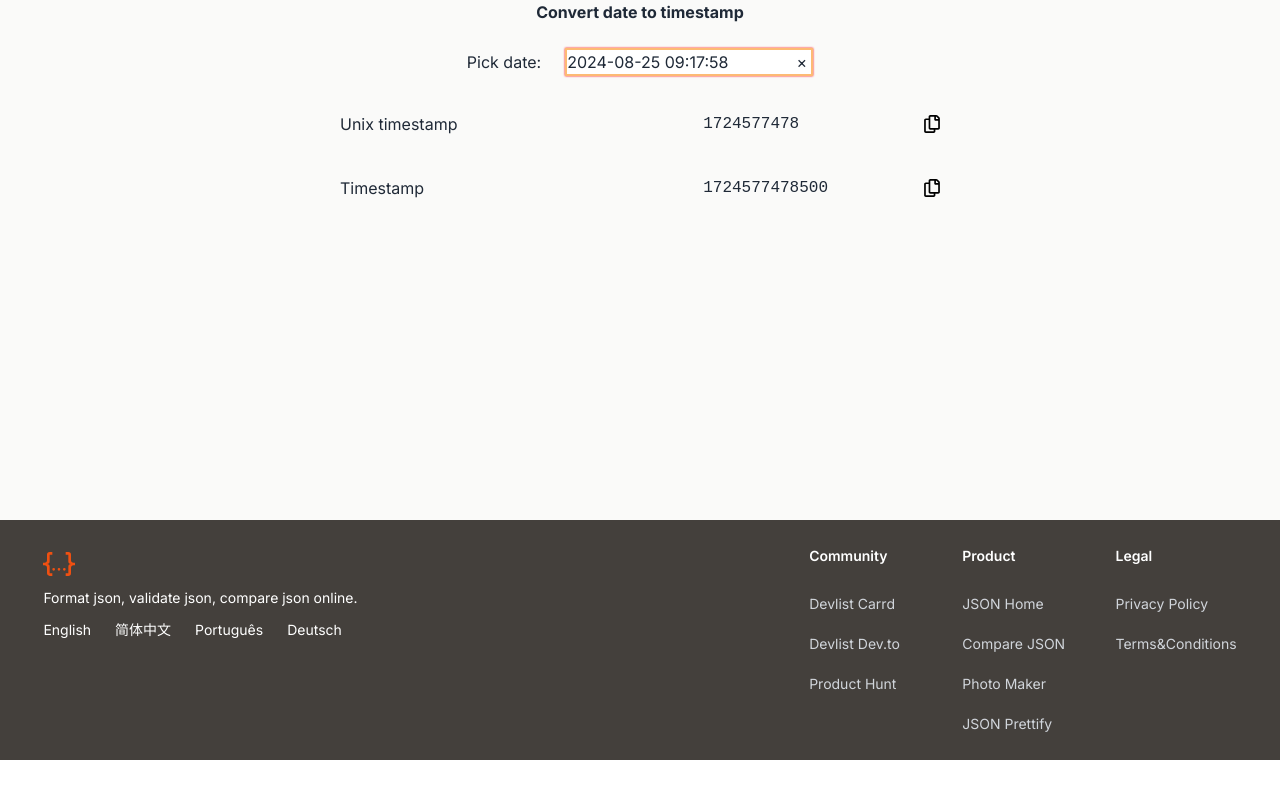
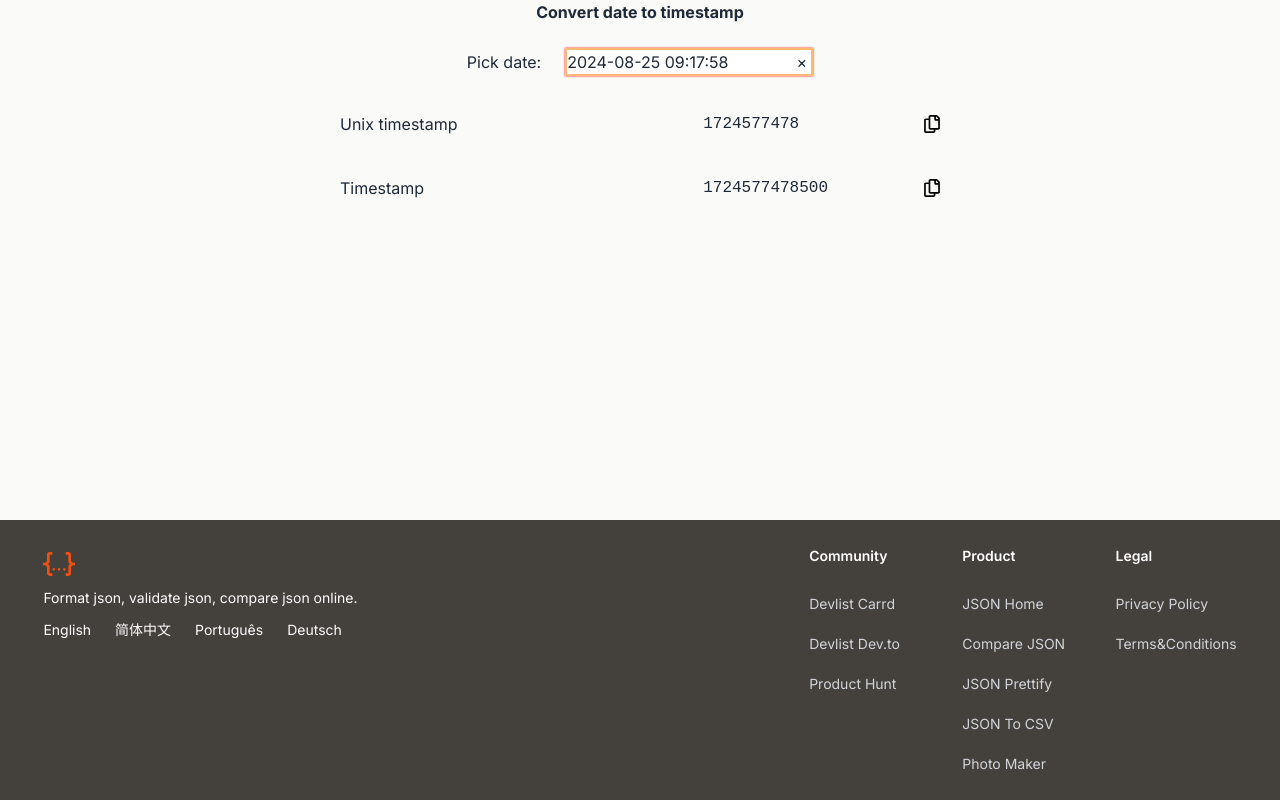
Before and after one commit to rudy2steiner/jsonhome, a Next.js app: page /en/timestamp in a window 1280 px wide. Shown: the part 292-1092 px from the top of the page. Before the commit the page ends 1052 px from the top, so only its background shows below. Built offline with nearby package versions, Linux system fonts and the light colour scheme; no server answers.

Commit message:
json pretty

```diff
--- a/src/components/Footer.tsx
+++ b/src/components/Footer.tsx
@@ -5,9 +5,9 @@ const navigation = {
   product: [
     {name: 'JSON Home', href: 'https://jsonhome.com'},
     {name: 'Compare JSON', href: 'https://www.comparejson.com'},
+    {name: 'JSON Prettify', href: 'https://jsonprettify.org'},
+    {name: 'JSON To CSV', href: 'https://www.jsoncsv.org'},
     {name: 'Photo Maker', href: 'https://photomaker.co'},
-    {name: 'JSON Prettify', href: 'https://jsonprettify.org'},
-
   ],
   legal: [
     {name: 'Privacy Policy', href: '/'},
```
